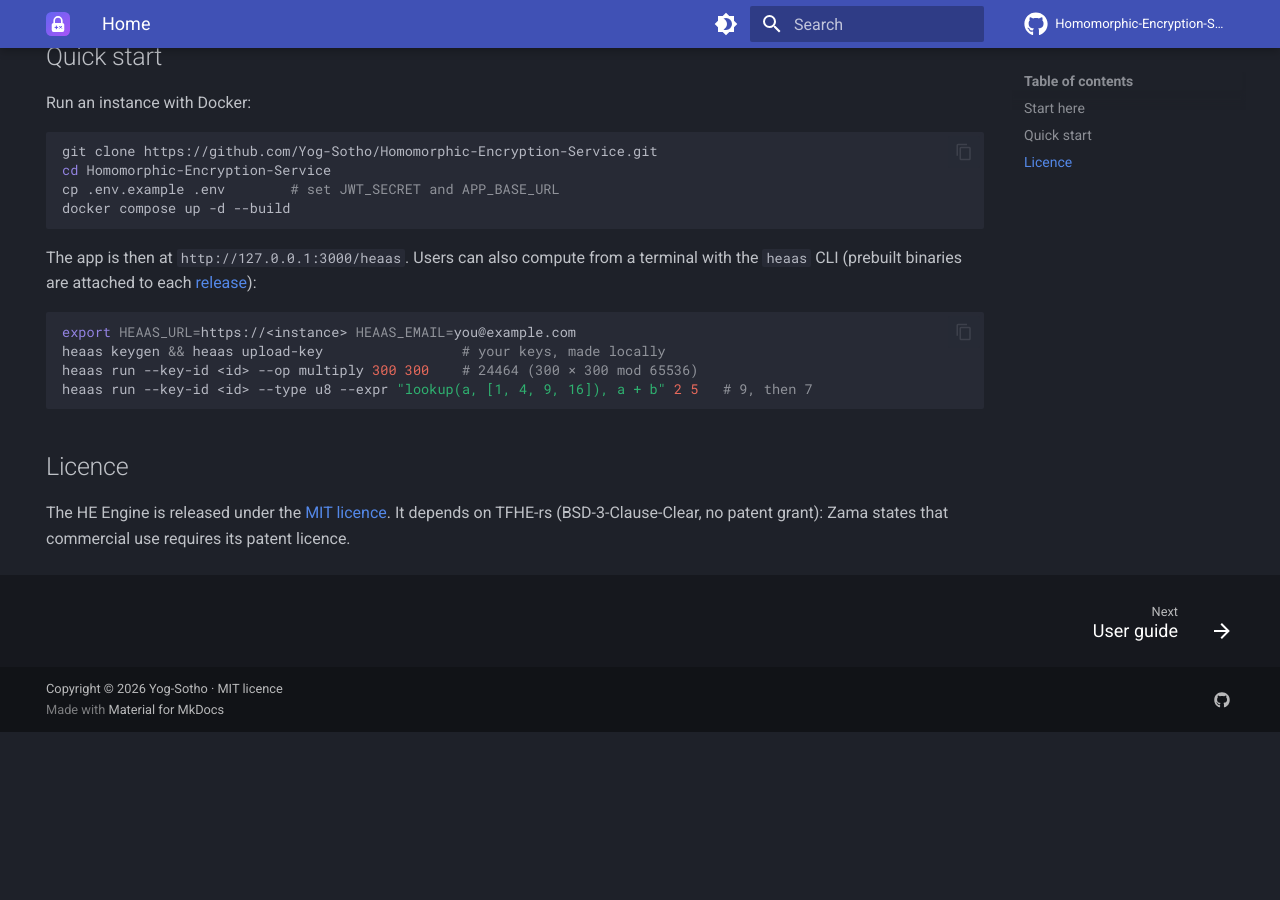
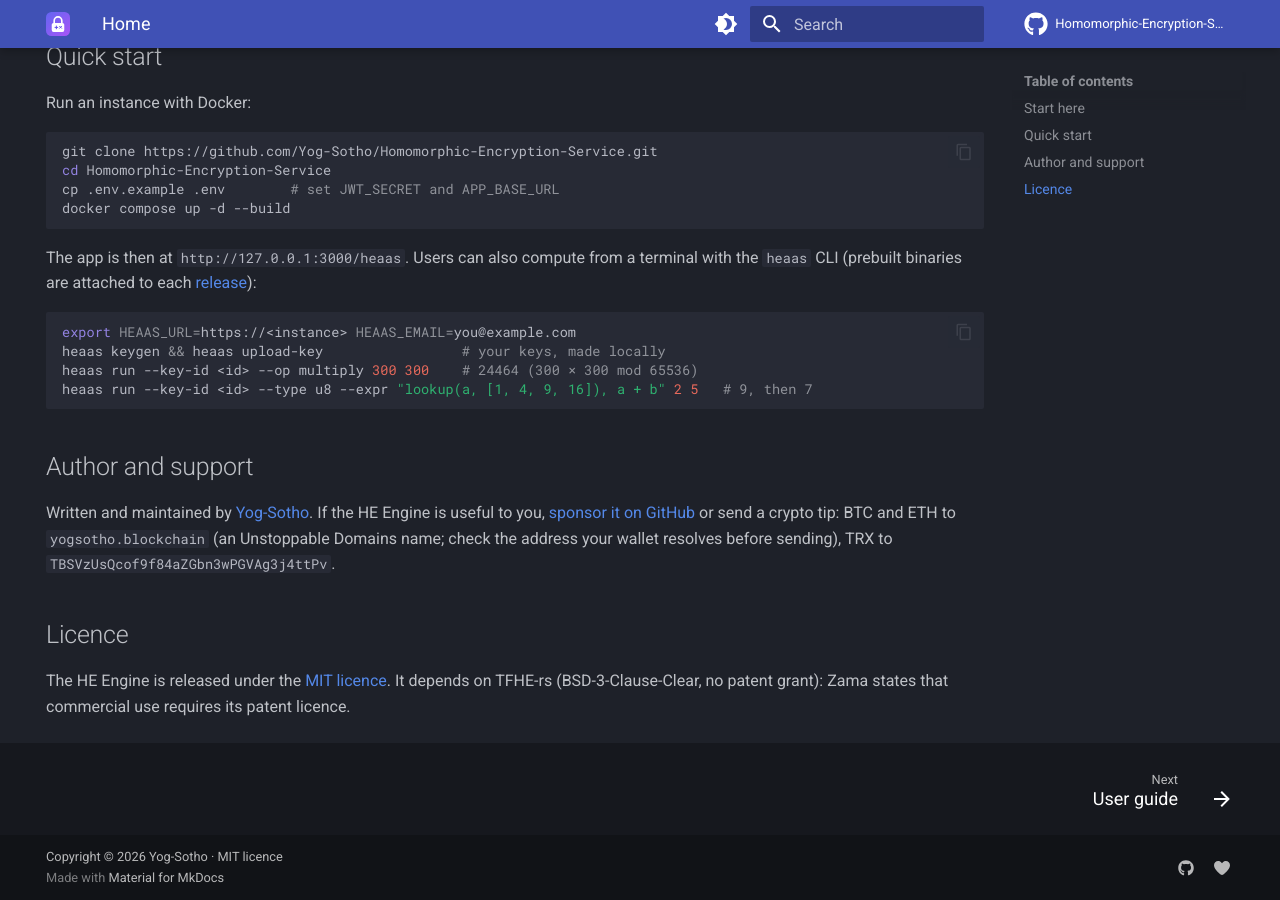
Before and after one commit to Yog-Sotho/Homomorphic-Encryption-Service, an MkDocs documentation site: the page built from docs/index.md, in a window 1280 px wide and 900 px high, scrolled down 1729 px. Built offline with MkDocs 1.6.1 and Material for MkDocs 9.7.7, drawn with Linux system fonts in a browser that asks for light colours; comment, search, counter and statistics services are not loaded; before the commit the page ends 2461 px from its top, so only the background shows below that.

Commit message:
README: author, sponsor and crypto tips; a docs badge that always resolves
- Author section, and `authors` in the Cargo packages and package.json.
- "Support the project": GitHub Sponsors and crypto tips (BTC and ETH to
  yogsotho.blockchain, TRX), with a Sponsor badge and nav link; the same on
  the documentation site's home page and in SUPPORT.md. .github/FUNDING.yml
  shows the Sponsor button on the repository page.
- The docs badge linked a workflow badge that showed "no status"; it is now a
  static badge linking the website.

Co-Authored-By: Claude Opus 5.5 <noreply@anthropic.com>
Claude-Session: https://claude.ai/code/session_018vG7rAzW9RYq2prCiB2rta

````diff
--- a/Cargo.toml
+++ b/Cargo.toml
@@ -10,6 +10,7 @@ edition = "2021"
 rust-version = "1.91.1"
 publish = false
 license = "MIT"
+authors = ["Yog-Sotho"]
 repository = "https://github.com/Yog-Sotho/Homomorphic-Encryption-Service"
 homepage = "https://yog-sotho.github.io/Homomorphic-Encryption-Service/"
 
--- a/docs/index.md
+++ b/docs/index.md
@@ -82,6 +82,14 @@ heaas run --key-id <id> --op multiply 300 300    # 24464 (300 × 300 mod 65536)
 heaas run --key-id <id> --type u8 --expr "lookup(a, [1, 4, 9, 16]), a + b" 2 5   # 9, then 7
 ```
 
+## Author and support
+
+Written and maintained by [Yog-Sotho](https://github.com/Yog-Sotho). If the HE Engine
+is useful to you, [sponsor it on GitHub](https://github.com/sponsors/Yog-Sotho) or send
+a crypto tip: BTC and ETH to `yogsotho.blockchain` (an Unstoppable Domains name; check
+the address your wallet resolves before sending), TRX to
+`TBSVzUsQcof9f84aZGbn3wPGVAg3j4ttPv`.
+
 ## Licence
 
 The HE Engine is released under the
--- a/mkdocs.yml
+++ b/mkdocs.yml
@@ -4,7 +4,7 @@ site_url: https://yog-sotho.github.io/Homomorphic-Encryption-Service/
 repo_url: https://github.com/Yog-Sotho/Homomorphic-Encryption-Service
 repo_name: Homomorphic-Encryption-Service
 edit_uri: edit/master/docs/
-copyright: Copyright &copy; 2026 Yog-Sotho · MIT licence
+copyright: Copyright &copy; 2026 <a href="https://github.com/Yog-Sotho">Yog-Sotho</a> · MIT licence
 strict: true
 
 theme:
@@ -49,6 +49,9 @@ extra:
   social:
     - icon: fontawesome/brands/github
       link: https://github.com/Yog-Sotho/Homomorphic-Encryption-Service
+    - icon: fontawesome/solid/heart
+      link: https://github.com/sponsors/Yog-Sotho
+      name: Sponsor the HE Engine
 
 nav:
   - Home: index.md
````
Also changed, not shown: README.md (+29 -2 lines), SUPPORT.md (+5 -0 lines), 5 other files.
